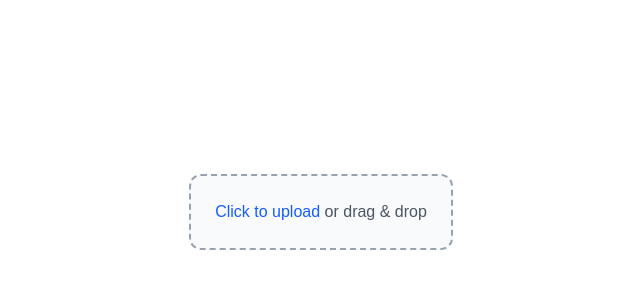
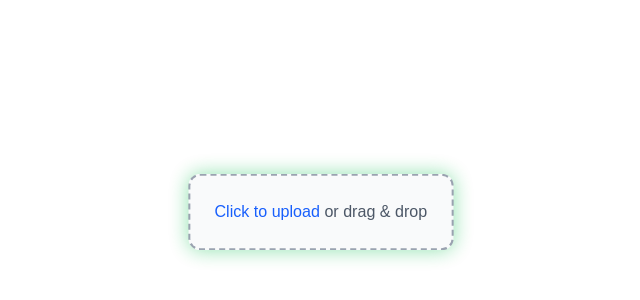
Before and after one commit to Blanc-byte/scheduling-2.0, a Next.js app: page /fileInsertion in a window 1280 px wide. Shown: the part 162-462 px from the top of the page, without its empty margins (319-959 px from the left). Built offline with nearby package versions, Linux system fonts and the light colour scheme.

Commit message:
animation in upload a file

```diff
--- a/app/fileInsertion/page.tsx
+++ b/app/fileInsertion/page.tsx
@@ -31,7 +31,8 @@ export default function FileInsertion(){
             <div
             onDrop={handleDrop}
             onDragOver={(e) => e.preventDefault()}
-            className="max-w-md mx-auto p-6 border-2 border-dashed border-gray-400 rounded-xl text-center cursor-pointer bg-gray-50 hover:bg-gray-100 transition"
+            className="animate-slow-pulse max-w-md mx-auto p-6 border-2 border-dashed border-gray-400 rounded-xl text-center
+                        cursor-pointer bg-gray-50 hover:bg-gray-100 transition shadow"
             >
                 <input
                     type="file"
@@ -43,7 +44,7 @@ export default function FileInsertion(){
                     <span className="font-medium text-blue-600">Click to upload</span> or drag & drop
                 </label>
                 {fileName && (
-                    <div>
+                    <div className='animate-fadeIn'>
                         <p className="mt-3 text-sm text-green-600">Selected: {fileName}</p>
                         <button
                             className='mt-2 bg-green-300 p-2 rounded-2xl w-20 cursor-pointer hover:bg-green-500 transition italic times'
--- a/app/globals.css
+++ b/app/globals.css
@@ -42,3 +42,33 @@ body {
 .animate-fadeIn {
   animation: fadeIn 0.3s ease-out forwards;
 }
+
+@keyframes fadeOut {
+  100% {
+    opacity: 1;
+    transform: scale(1);
+  }
+  0% {
+    opacity: 0;
+    transform: scale(.1);
+  }
+}
+.animate-fadeOut {
+  animation: fadeOut 0.3s ease-out forwards;
+}
+
+@keyframes slowPulse{
+  0%,100% {
+    transform: scale(1);
+    opacity:1;
+    box-shadow: 0 0 15px rgb(34, 197, 94, 0.4);
+  }
+  50% {
+    transform: scale(1.02);
+    opacity:.95;
+    box-shadow: 0 0 30px rgb(34, 197, 94, 0.8);
+  }
+}
+.animate-slow-pulse{
+  animation: slowPulse 3s ease-in-out infinite;
+}
--- a/components/showDocumentInfo.tsx
+++ b/components/showDocumentInfo.tsx
@@ -46,7 +46,7 @@ export default function ShowDucomentInformation( {isOpen, onClose, data}: Docume
                 <div className="mt-6 flex justify-end">
                 <button
                     onClick={onClose}
-                    className="px-6 py-2 bg-blue-600 text-white rounded-lg shadow hover:bg-blue-700 transform transition-all duration-300 ease-out animate-fadeIn"
+                    className="px-6 py-2 bg-blue-600 text-white rounded-lg shadow hover:bg-blue-700 transform transition-all duration-300 ease-out animate-fadeOut"
                 >
                     Close
                 </button>
```
Also changed, not shown: 1 other file (tests, documents, lock files or other folders).
